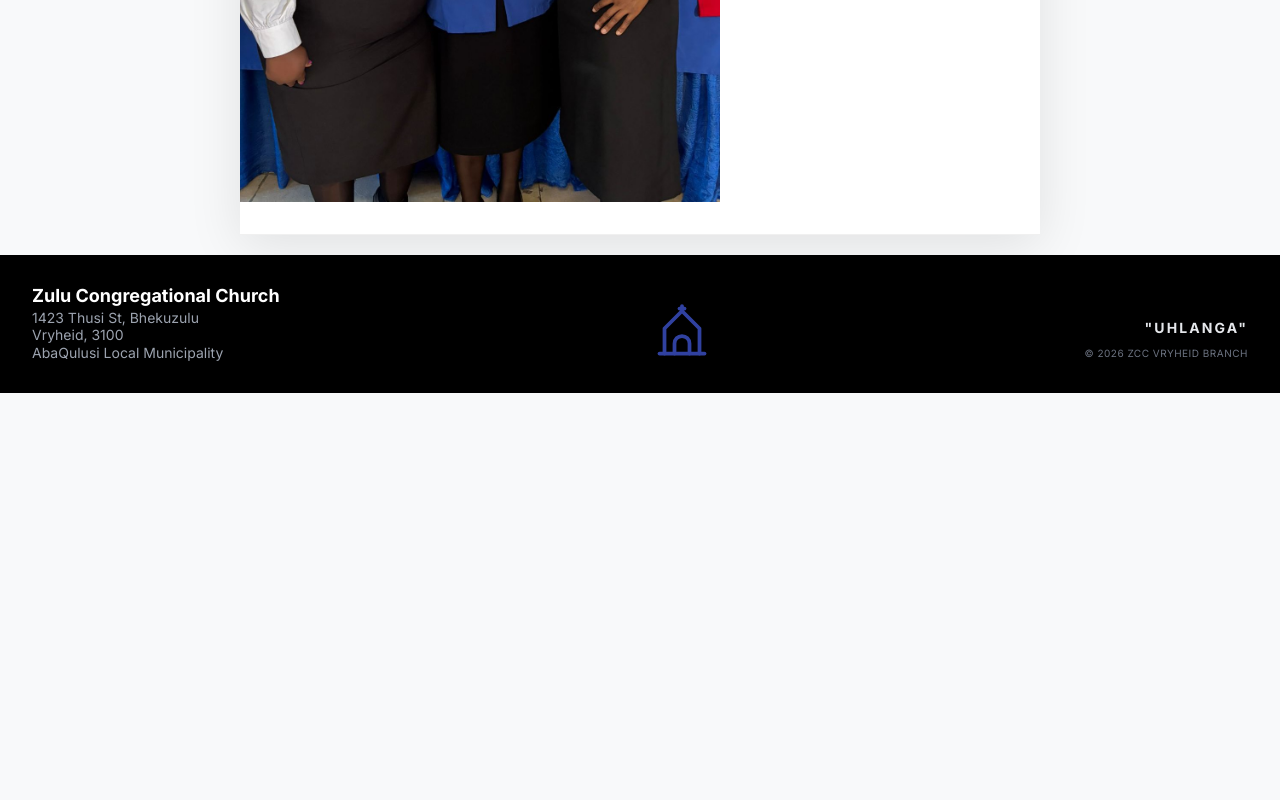
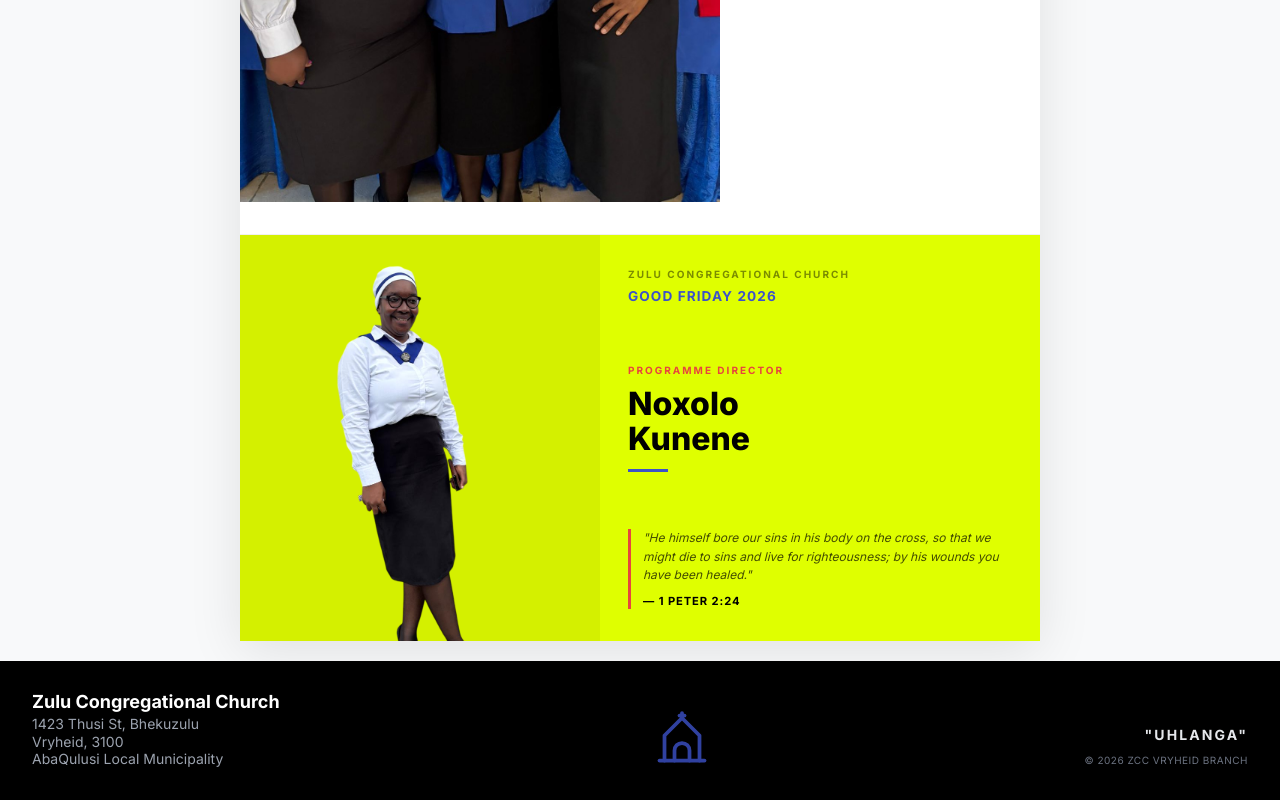
Before and after one commit to Dlozlami/zcc-official, a website: page views/index.html in a window 1280 px wide. Shown: the part 2435-3235 px from the top of the page. Before the commit the page ends 2828 px from the top, so only its background shows below. Drawn offline with Linux system fonts and the light colour scheme; a web font is replaced by a local one.

Commit message:
feat: add programme director card with cut-out photo

```diff
--- a/public/css/main.css
+++ b/public/css/main.css
@@ -527,3 +527,111 @@
     color: #555555 !important;
   }
 }
+
+/* ─────────────────────────────────────────
+   PROGRAMME DIRECTOR
+───────────────────────────────────────── */
+.director-card {
+  background: #dfff00;
+  display: flex;
+  align-items: stretch;
+  width: 100%;
+  min-height: 380px;
+}
+
+.director-photo {
+  width: 45%;
+  flex-shrink: 0;
+  display: flex;
+  align-items: flex-end;
+  justify-content: center;
+  background: #d4f000;
+}
+
+.director-img {
+  width: 100%;
+  display: block;
+  object-fit: contain;
+  object-position: bottom;
+}
+
+.director-info {
+  flex: 1;
+  display: flex;
+  flex-direction: column;
+  justify-content: space-between;
+  padding: 2rem 1.75rem;
+}
+
+.director-top {
+  display: flex;
+  flex-direction: column;
+  gap: 0.25rem;
+}
+
+.director-church {
+  font-size: 10px;
+  font-weight: 700;
+  letter-spacing: 0.2em;
+  text-transform: uppercase;
+  color: rgba(0,0,0,0.45);
+}
+
+.director-event {
+  font-size: 0.85rem;
+  font-weight: 700;
+  color: #3d52c8;
+  text-transform: uppercase;
+  letter-spacing: 0.08em;
+}
+
+.director-middle {
+  display: flex;
+  flex-direction: column;
+  gap: 0.5rem;
+}
+
+.director-role {
+  font-size: 10px;
+  font-weight: 700;
+  letter-spacing: 0.2em;
+  text-transform: uppercase;
+  color: #e7453d;
+}
+
+.director-name {
+  font-size: 2rem;
+  font-weight: 800;
+  color: #000000;
+  line-height: 1.1;
+}
+
+.director-divider {
+  width: 40px;
+  height: 3px;
+  background: #3d52c8;
+  margin-top: 0.25rem;
+}
+
+.director-bottom {
+  display: flex;
+  flex-direction: column;
+  gap: 0.5rem;
+  border-left: 3px solid #e7453d;
+  padding-left: 0.75rem;
+}
+
+.director-verse {
+  font-size: 0.75rem;
+  color: rgba(0,0,0,0.7);
+  line-height: 1.55;
+  font-style: italic;
+}
+
+.director-verse-ref {
+  font-size: 0.7rem;
+  font-weight: 700;
+  color: #000000;
+  letter-spacing: 0.08em;
+  text-transform: uppercase;
+}
--- a/views/index.html
+++ b/views/index.html
@@ -202,8 +202,35 @@
                   <li>Miss B Khanyi</li>
                 </ul>
               </div>
+            </div>
+          </div>
+        </div>
+      </div>
 
-            </div>
+      <!-- ─────────────────────────────────────────
+     PROGRAMME DIRECTOR
+──────────────────────────────────────── -->
+      <div class="director-card">
+        <div class="director-photo">
+          <img src="/1000248655.png" alt="Noxolo Kunene" class="director-img" />
+        </div>
+        <div class="director-info">
+          <div class="director-top">
+            <p class="director-church">Zulu Congregational Church</p>
+            <p class="director-event">Good Friday 2026</p>
+          </div>
+          <div class="director-middle">
+            <p class="director-role">Programme Director</p>
+            <p class="director-name">Noxolo<br />Kunene</p>
+            <div class="director-divider"></div>
+          </div>
+          <div class="director-bottom">
+            <p class="director-verse">
+              "He himself bore our sins in his body on the cross, so that we
+              might die to sins and live for righteousness; by his wounds you
+              have been healed."
+            </p>
+            <p class="director-verse-ref">— 1 Peter 2:24</p>
           </div>
         </div>
       </div>
```
Also changed, not shown: public/1000248655.png (added).
